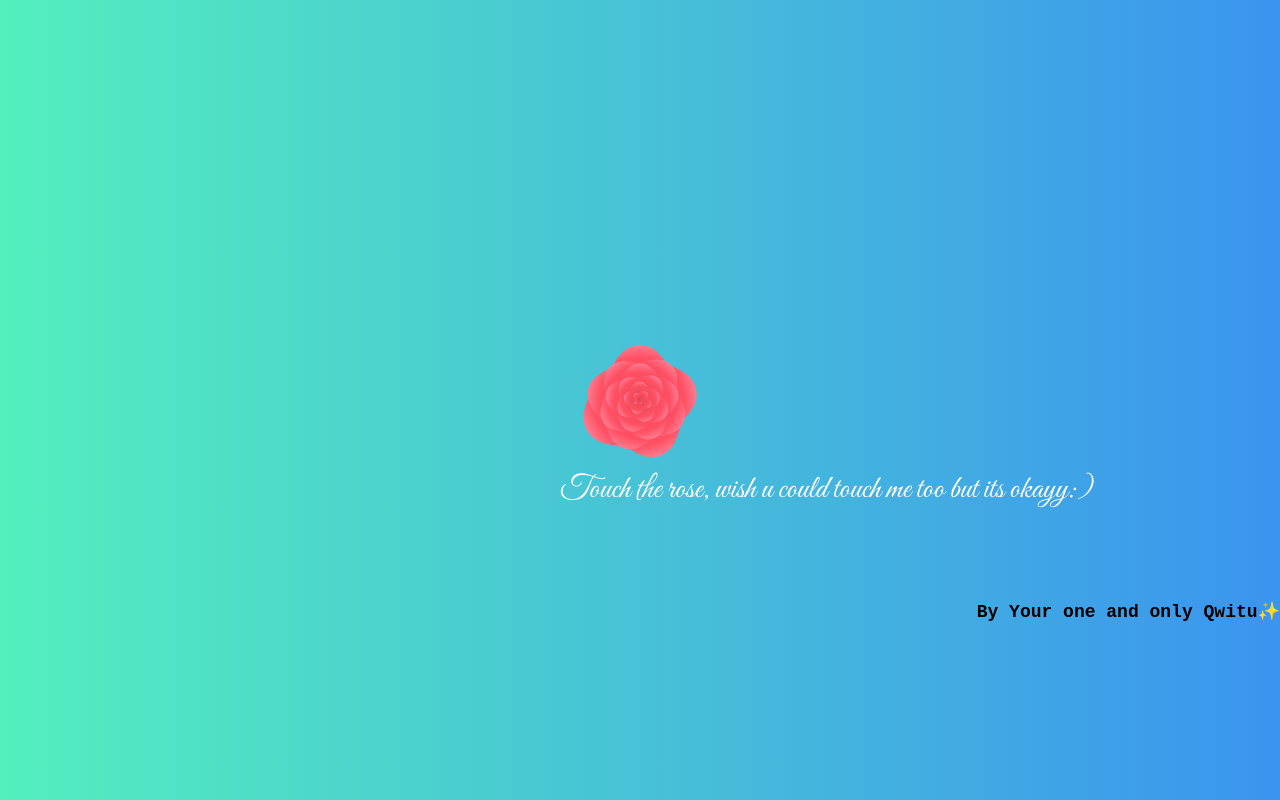
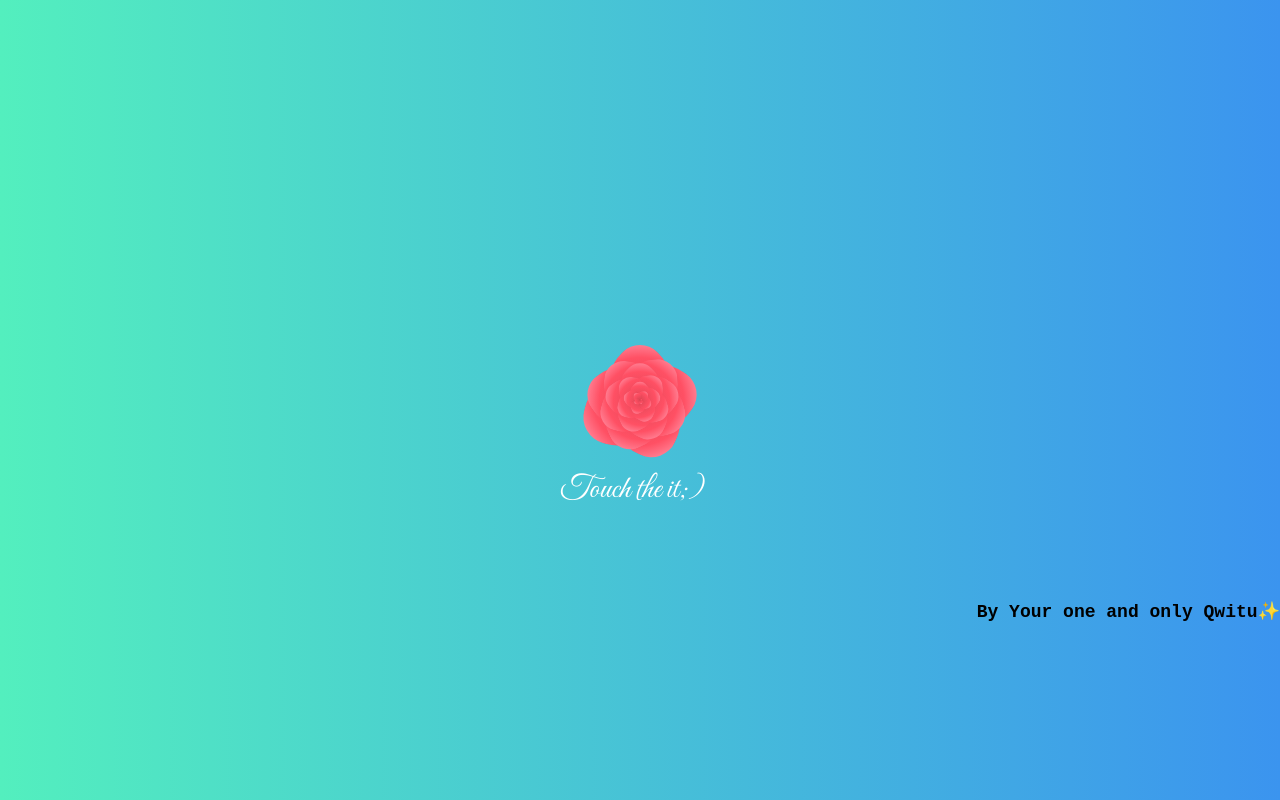
Before and after one commit to adwi-ti/Happy-Rose-Day, a plain HTML site: page index.html in a window 1280 px wide. Drawn offline with Linux system fonts and the light colour scheme.

Commit message:
Update index.html

```diff
--- a/index.html
+++ b/index.html
@@ -45,7 +45,7 @@
       <span>Happy Rose Day Zainyy Bee🎀</span>
   </div>
 </div>
-<span id="prompt">Touch the rose, wish u could touch me too but its okayy:)</span>
+<span id="prompt">Touch the it;)</span>
 
 <div style="display: none;">
   <audio autoplay="" loop="" controls="">
```
